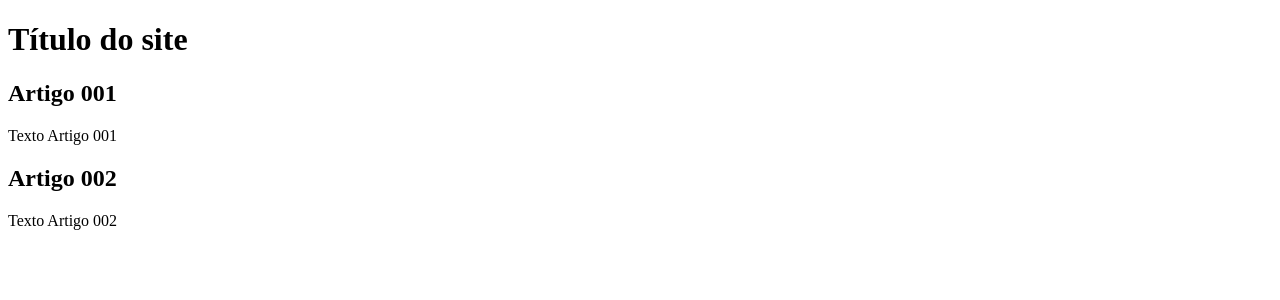
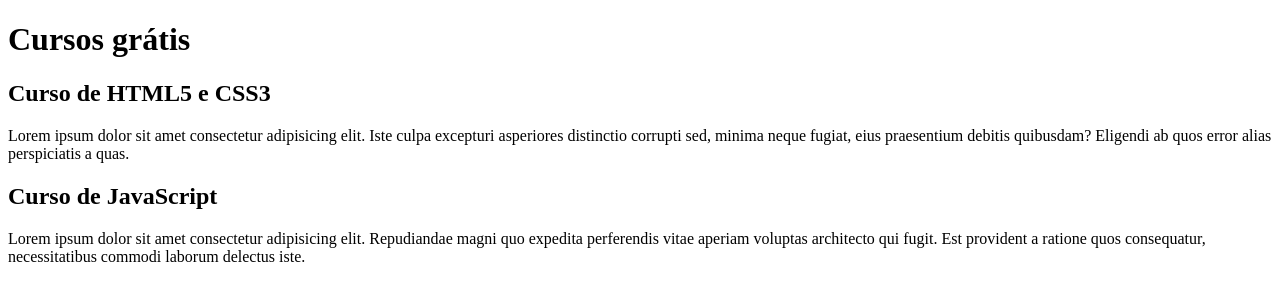
Before and after one commit to carlosedsmagalhaes/Projeto-Site, a plain HTML site: page index.html in a window 1280 px wide. Drawn offline with Linux system fonts and the light colour scheme.

Commit message:
Iniciei a inserção de conteúdo
- Inseri o conteúdo inicial no index.html

```diff
--- a/index.html
+++ b/index.html
@@ -10,17 +10,17 @@
 
     <main>
         <header>
-            <h1>Título do site</h1>
+            <h1>Cursos grátis</h1>
         </header>
 
         <article>
-            <h2>Artigo 001</h2>
-            <p>Texto Artigo 001</p>
+            <h2>Curso de HTML5 e CSS3</h2>
+            <p>Lorem ipsum dolor sit amet consectetur adipisicing elit. Iste culpa excepturi asperiores distinctio corrupti sed, minima neque fugiat, eius praesentium debitis quibusdam? Eligendi ab quos error alias perspiciatis a quas.</p>
         </article>
 
         <article>
-            <h2>Artigo 002</h2>
-            <p>Texto Artigo 002</p>
+            <h2>Curso de JavaScript</h2>
+            <p>Lorem ipsum dolor sit amet consectetur adipisicing elit. Repudiandae magni quo expedita perferendis vitae aperiam voluptas architecto qui fugit. Est provident a ratione quos consequatur, necessitatibus commodi laborum delectus iste.</p>
         </article>
     </main>
 
```
